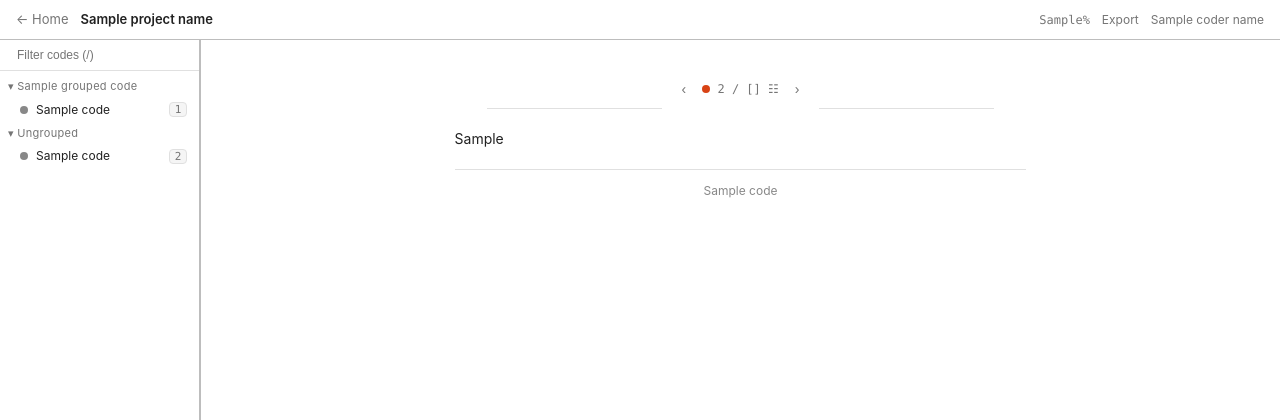
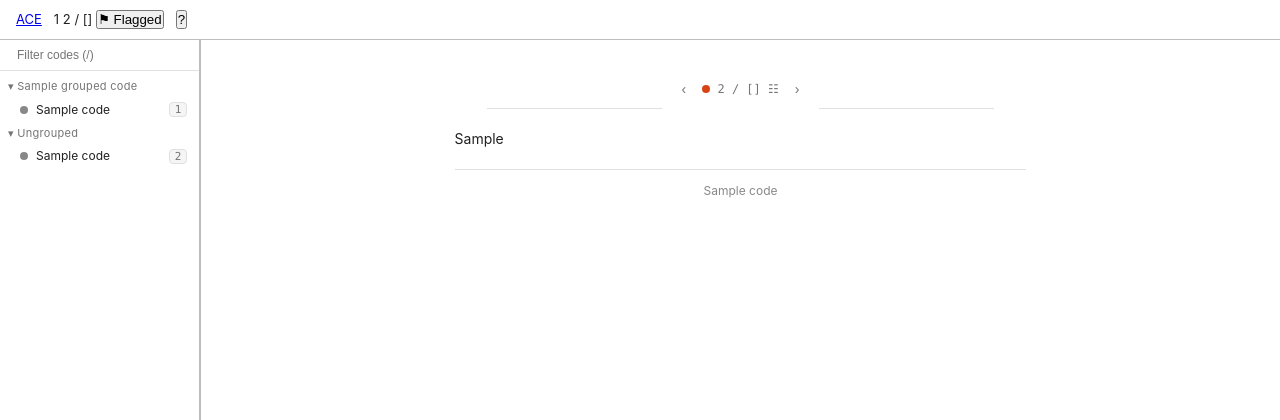
Before and after one commit to januarharianto/annotation-coding-environment, a Python web app: template src/ace/templates/coding.html in a window 1280 px wide. Shown: the top 420 px of the page. Run offline with Jinja, Linux system fonts and the light colour scheme; the template is opened without the code that fills it: most values are stand-ins (such as "Sample title", 1, 10 or a date in 2020).

Commit message:
feat: rebuild header — ACE wordmark, source name, position counter, flag toggle

```diff
--- a/src/ace/templates/coding.html
+++ b/src/ace/templates/coding.html
@@ -52,19 +52,25 @@
             hx-swap="outerHTML">Flag</button>
   </div>
 
-  {# Header (project info only) #}
+  {# Header #}
   {% block coding_header %}
-  <div id="coding-header" class="ace-coding-header">
-    <div class="ace-coding-header-left">
-      <a href="/" class="ace-coding-header-back">&larr; Home</a>
-      <span class="ace-coding-header-title">{{ project_name }}</span>
+  <header id="coding-header" class="ace-coding-header">
+    <a href="/" class="ace-header-brand">ACE</a>
+    <div class="ace-header-centre">
+      <span class="ace-header-source" title="{{ current_source.display_id if current_source else '' }}">{{ current_source.display_id if current_source else '' }}</span>
+      <span class="ace-header-position" aria-label="Source {{ current_index + 1 }} of {{ total_sources }}">{{ current_index + 1 }} / {{ total_sources }}</span>
+      <button type="button" class="ace-flag-btn{% if current_status == 'flagged' %} ace-flag-btn--active{% endif %}"
+              aria-label="Toggle flag" aria-pressed="{{ 'true' if current_status == 'flagged' else 'false' }}"
+              id="header-flag-btn">
+        {%- if current_status == 'flagged' -%}
+          <span class="ace-flag-chip">&#9873; Flagged</span>
+        {%- else -%}
+          <span class="ace-flag-icon">&#9873;</span>
+        {%- endif -%}
+      </button>
     </div>
-    <div class="ace-coding-header-right">
-      <span class="ace-completion">{{ complete_pct }}%</span>
-      <a href="/api/export/annotations">Export</a>
-      <span>{{ coder_name }}</span>
-    </div>
-  </div>
+    <button type="button" class="ace-header-help" aria-label="Keyboard shortcuts" id="header-help-btn">?</button>
+  </header>
   {% endblock %}
 
   {# Three-column layout #}
```
Also changed, not shown: tests/test_coding_routes.py (+13 -0 lines).
